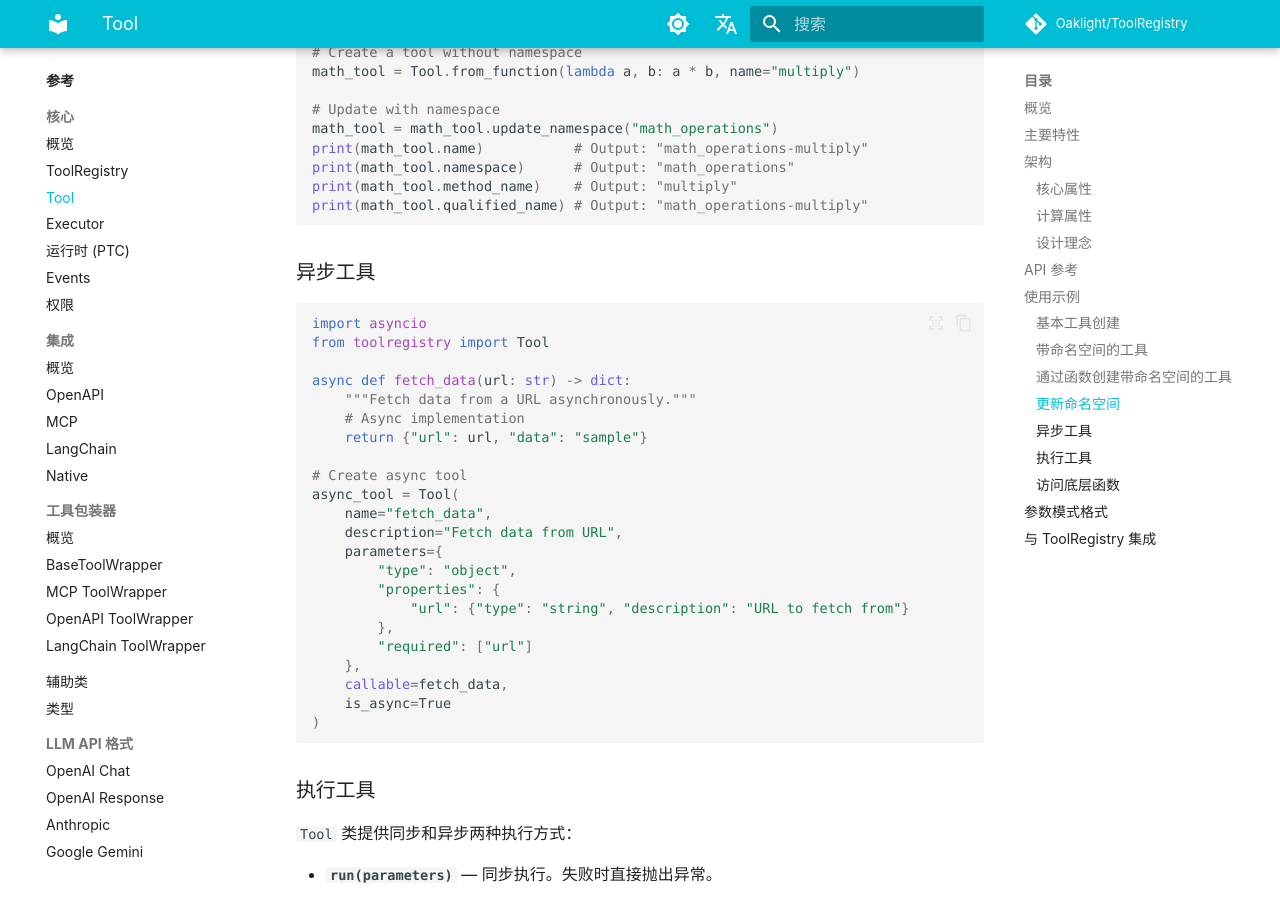
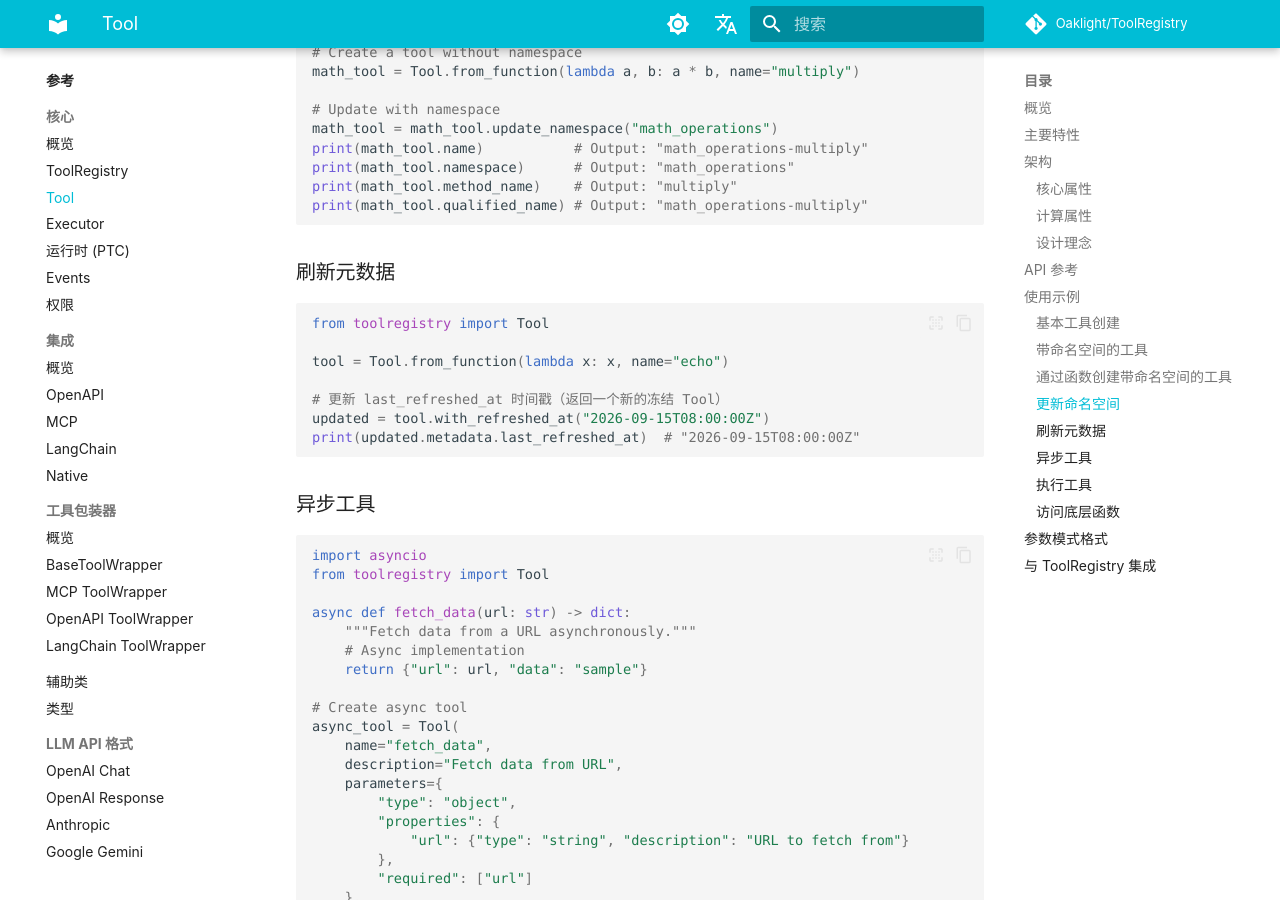
Before and after one commit to Oaklight/ToolRegistry, an MkDocs documentation site: the page built from docs/api/core/tool.md, in a window 1280 px wide and 900 px high, scrolled down 3307 px. Built offline with MkDocs 1.6.1 and Material for MkDocs 9.7.7, drawn with Linux system fonts in a browser that asks for light colours; some web fonts are replaced; comment, search, counter and statistics services are not loaded.

Commit message:
docs: add with_refreshed_at example to tool.md

````diff
--- a/docs/api/core/tool.md
+++ b/docs/api/core/tool.md
@@ -143,6 +143,18 @@
 print(math_tool.qualified_name) # Output: "math_operations-multiply"
 ```
 
+### 刷新元数据
+
+```python
+from toolregistry import Tool
+
+tool = Tool.from_function(lambda x: x, name="echo")
+
+# 更新 last_refreshed_at 时间戳（返回一个新的冻结 Tool）
+updated = tool.with_refreshed_at("2026-09-15T08:00:00Z")
+print(updated.metadata.last_refreshed_at)  # "2026-09-15T08:00:00Z"
+```
+
 ### 异步工具
 
 ```python
````
